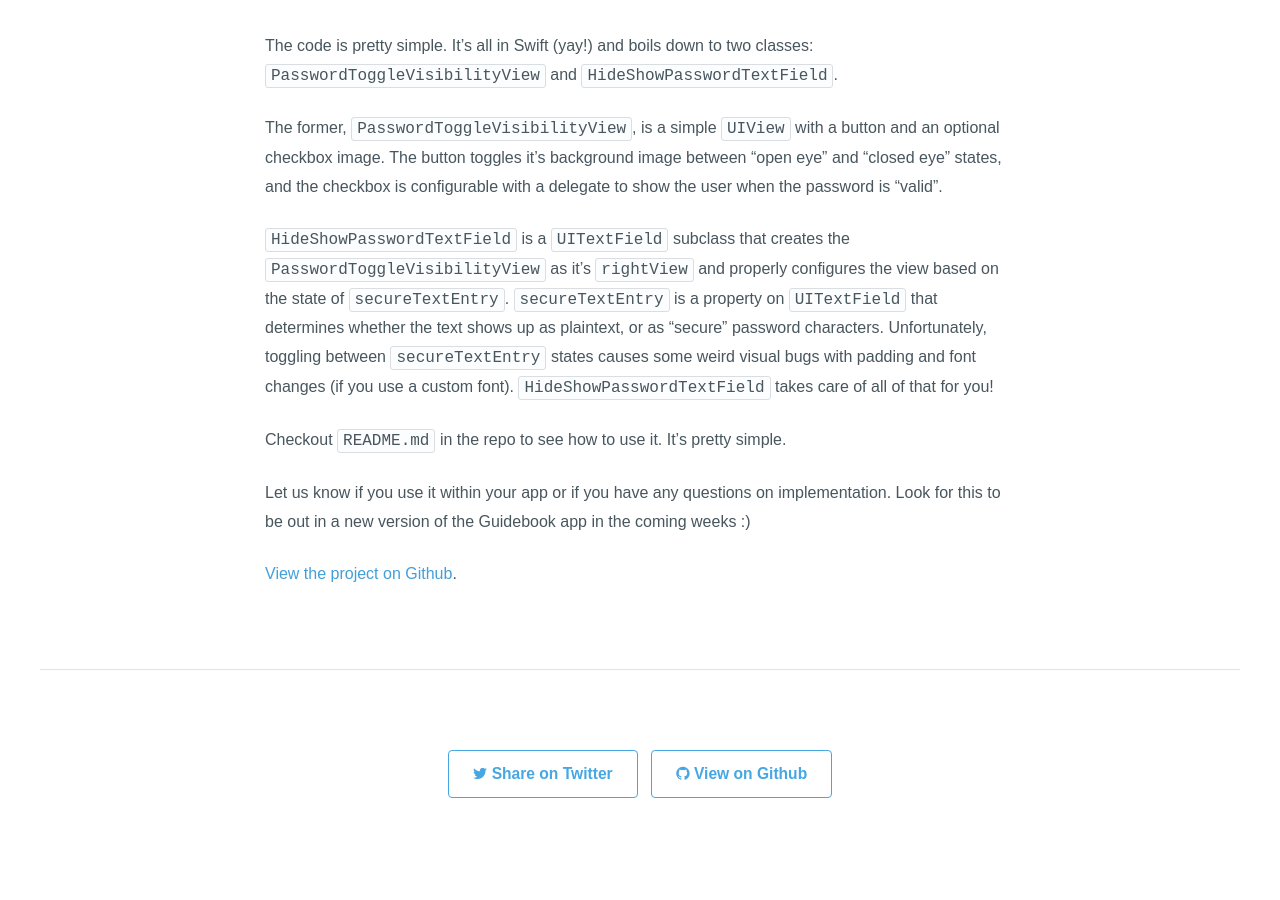
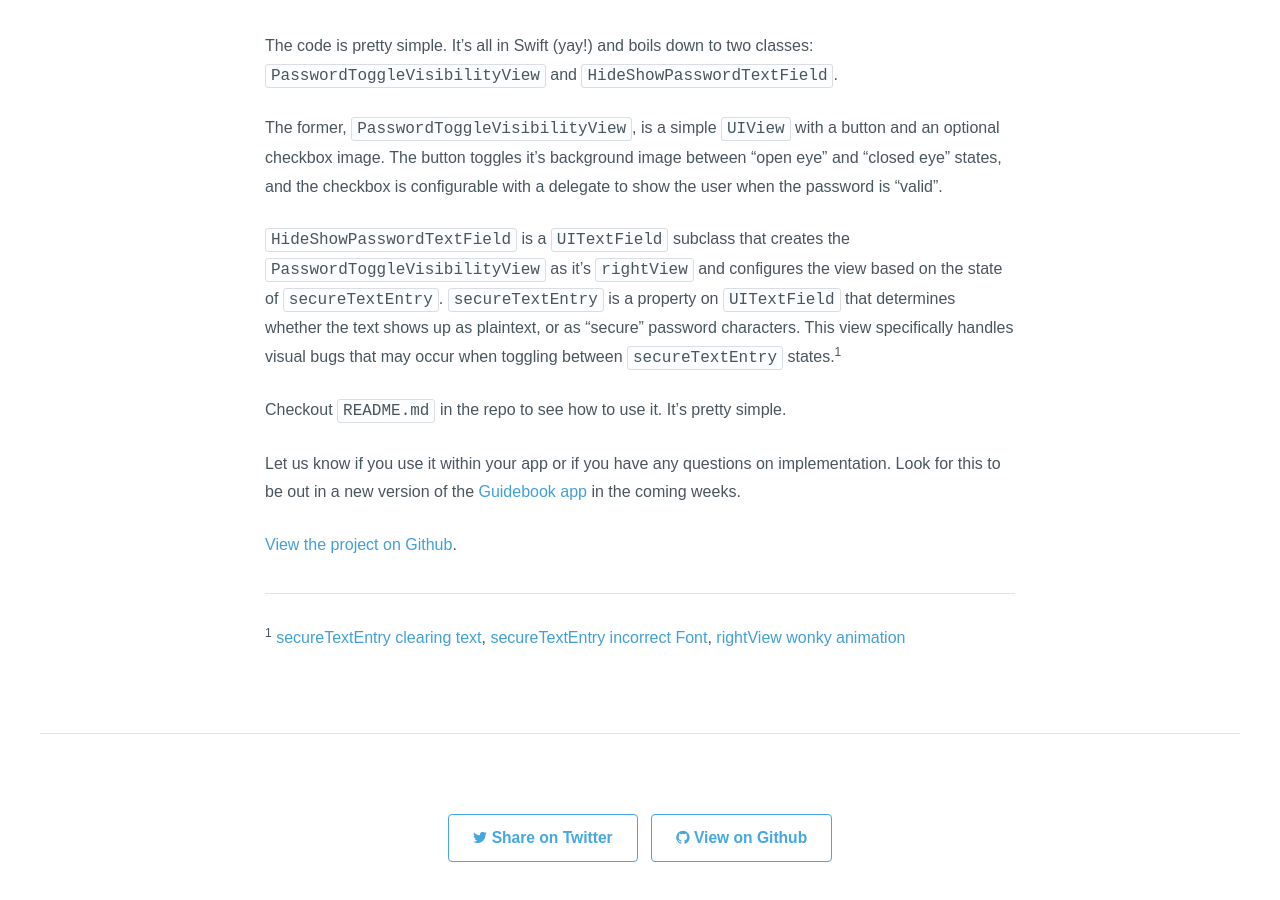
Before and after one commit to Guidebook/guidebook-engineering-blog, a Jekyll site: the page built from _posts/2016-05-04-show-hide-password-view.md, in a window 1280 px wide and 900 px high, scrolled down 1068 px. Built offline with Jekyll 4.4.1, drawn with Linux system fonts in a browser that asks for light colours; nearby versions of some CDN libraries; some web fonts are replaced; before the commit the page ends 1946 px from its top, so only the background shows below that.

Commit message:
Small wording format based on changes

```diff
--- a/_posts/2016-05-04-show-hide-password-view.md
+++ b/_posts/2016-05-04-show-hide-password-view.md
@@ -54,10 +54,17 @@ The code is pretty simple.  It's all in Swift (yay!) and boils down to two class
 
 The former, `PasswordToggleVisibilityView`, is a simple `UIView` with a button and an optional checkbox image.  The button toggles it's background image between "open eye" and "closed eye" states, and the checkbox is configurable with a delegate to show the user when the password is "valid".
 
-`HideShowPasswordTextField` is a `UITextField` subclass that creates the `PasswordToggleVisibilityView` as it's `rightView` and properly configures the view based on the state of `secureTextEntry`.  `secureTextEntry` is a property on `UITextField` that determines whether the text shows up as plaintext, or as "secure" password characters.  Unfortunately, toggling between `secureTextEntry` states causes some weird visual bugs with padding and font changes (if you use a custom font).  `HideShowPasswordTextField` takes care of all of that for you!
+`HideShowPasswordTextField` is a `UITextField` subclass that creates the `PasswordToggleVisibilityView` as it's `rightView` and configures the view based on the state of `secureTextEntry`.  `secureTextEntry` is a property on `UITextField` that determines whether the text shows up as plaintext, or as "secure" password characters.  This view specifically handles visual bugs that may occur when toggling between `secureTextEntry` states.<sup>1</sup>
 
 Checkout `README.md` in the repo to see how to use it.  It's pretty simple.
 
-Let us know if you use it within your app or if you have any questions on implementation.  Look for this to be out in a new version of the Guidebook app in the coming weeks :)
+Let us know if you use it within your app or if you have any questions on implementation.  Look for this to be out in a new version of the [Guidebook app](www.guidebook.com) in the coming weeks.
 
 [View the project on Github](https://github.com/Guidebook/HideShowPasswordTextField).
+
+
+---
+<sup>1</sup>
+[secureTextEntry clearing text](http://stackoverflow.com/a/29195723/1417922),
+[secureTextEntry incorrect Font](https://stackoverflow.com/questions/35293379/uitextfield-securetextentry-toggle-set-incorrect-font),
+[rightView wonky animation](https://stackoverflow.com/questions/18853972/how-to-stop-the-animation-of-uitextfield-rightview)
```
